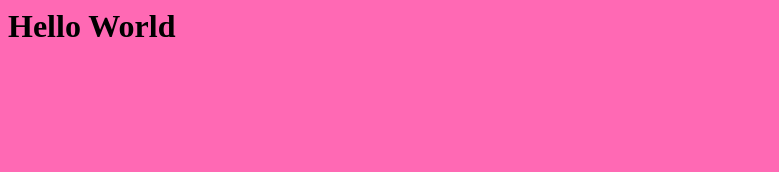
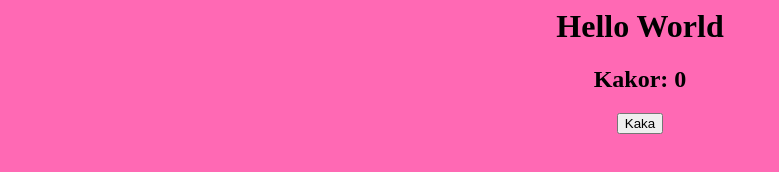
Before and after one commit to BiffJonas/PWA-project-webbdev, a website: page Index.html in a window 1280 px wide. Shown: the whole page, without its empty margins (0-779 px from the left). Drawn offline with Linux system fonts and the light colour scheme.

Commit message:
cookie clicker

```diff
--- a/Index.html
+++ b/Index.html
@@ -6,7 +6,9 @@
     <title>Document</title>
 </head>
 <body>
+    <script src="script.js"></script>
     <h1>Hello World</h1>
-    <script src="script.js"></script>
+    <h2 id="cookies">Kakor: 0</h2>
+    <button onclick="clicked()">Kaka</button>
 </body>
 </html>
--- a/script.js
+++ b/script.js
@@ -0,0 +1,7 @@
+let cookies = 0;
+
+function clicked() {
+    cookies += 1;
+    textEl = document.getElementById("cookies");
+    textEl.textContent = "Kakor: " + cookies;
+}
--- a/styles.css
+++ b/styles.css
@@ -1,3 +1,4 @@
 body {
     background-color: hotpink;
+    text-align: center;
 }
```
